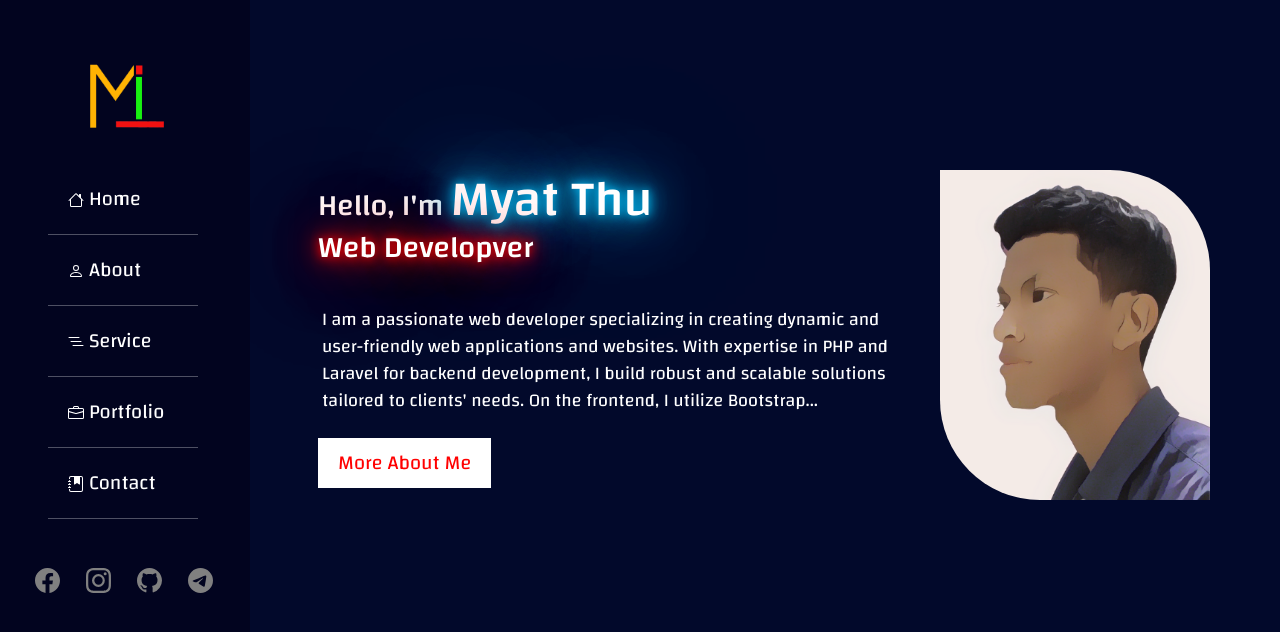
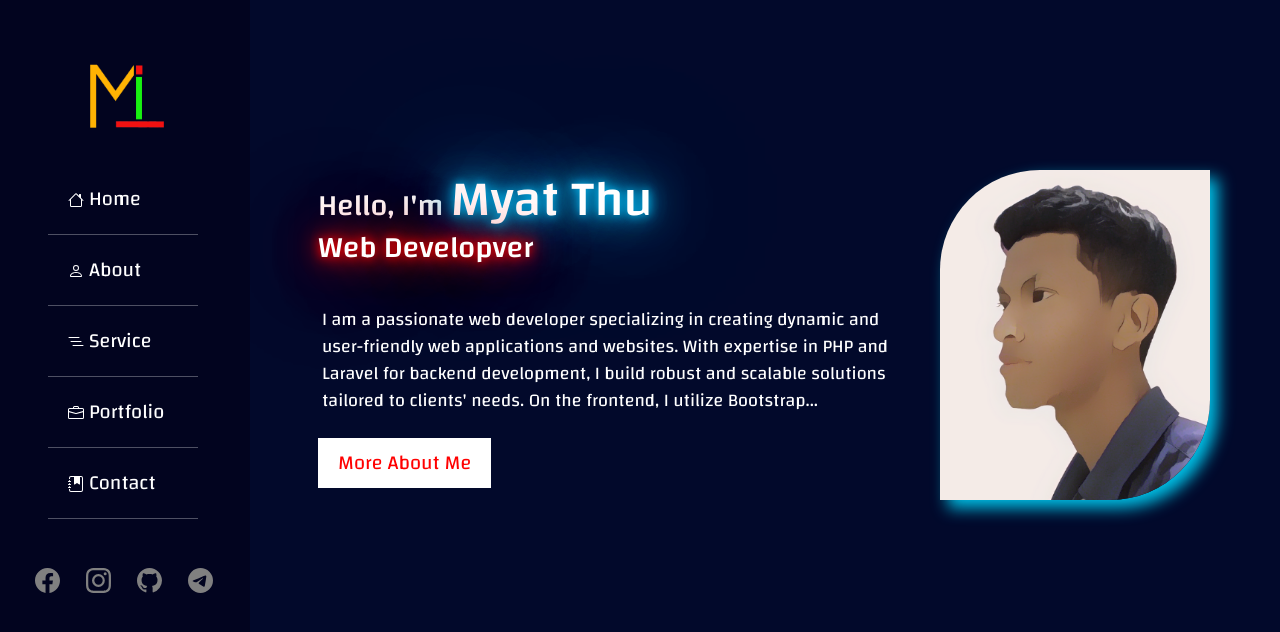
Before and after one commit to MyatThu1582/Portfolio_V1, a plain HTML site: page index.htm in a window 1280 px wide. In both pictures the pointer is over the picture 1075 px from the left and 335 px from the top of the page. Drawn offline with Linux system fonts and the light colour scheme.

Commit message:
modified style.css

```diff
--- a/style.css
+++ b/style.css
@@ -181,12 +181,15 @@ body{
     border-top-left-radius: 100px;
     border-bottom-right-radius: 100px;
     transition: 0.5s;
+    cursor: pointer;
+
 }
 .homeimg:hover{
-    border-top-left-radius: 0px;
+    box-shadow: 8px 8px 16px 0px rgba(0, 217, 255, 0.884);
+    /* border-top-left-radius: 0px;
     border-bottom-right-radius: 0px;
     border-top-right-radius: 100px;
-    border-bottom-left-radius: 100px;
+    border-bottom-left-radius: 100px; */
 }
 .change{
     width: 300px;
```
